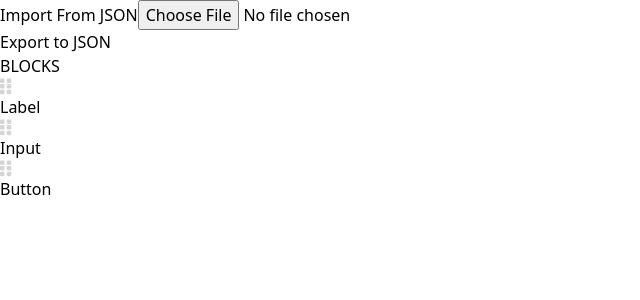
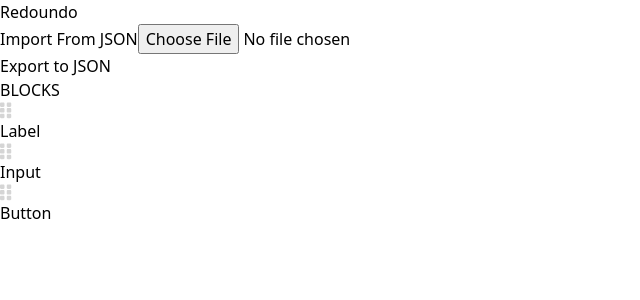
Before and after one commit to KILROY007/Drap-N-Drop-Page-Builder-, a React (Vite) app: page / in a window 1280 px wide. Shown: the top 300 px of the page, without its empty margins (0-640 px from the left). Built offline with nearby package versions, Linux system fonts and the light colour scheme.

Commit message:
undo and redo

```diff
--- a/src/App.tsx
+++ b/src/App.tsx
@@ -14,6 +14,9 @@ function App() {
   const [blockToBeRendered, setBlockToBeRendered] = useLocalStorageState<
     PositionalBlocks[]
   >("blockToBeRendered", []);
+
+  const [poppedElements, setPoppedElements] = useState<PositionalBlocks[]>([]);
+
   const [showModal, setShowModal] = useState<boolean>(false);
   const [modalData, setModalData] = useState<PositionalBlocks>({});
 
@@ -46,6 +49,27 @@ function App() {
       y: 0,
     },
   ];
+
+  const handleUndo = () => {
+    const poppedElement = blockToBeRendered.pop();
+    setPoppedElements((prevValue) => [...prevValue, poppedElement]);
+    setBlockToBeRendered([...blockToBeRendered]);
+  };
+
+  // const handleRedo = () => {
+  //   const lastPopped = poppedElements.slice(-1);
+  //   const updatedPoppedElements = poppedElements.filter((element) => {
+  //     element.id !== lastPopped.id;
+  //   });
+  //   setPoppedElements(updatedPoppedElements);
+  //   setBlockToBeRendered((prevValue) => [...prevValue, ...lastPopped]);
+  // };
+
+  const handleRedoV2 = () => {
+    const elementToBeAdded = poppedElements.pop();
+    setBlockToBeRendered((prevValue) => [...prevValue, elementToBeAdded]);
+    setPoppedElements([...poppedElements]);
+  };
 
   const handleDragEnd = (
     e: DragEvent<HTMLDivElement>,
@@ -119,6 +143,8 @@ function App() {
             />
           ))}
           <div className="flex justify-end gap-4">
+            <button onClick={() => handleRedoV2()}>Redo</button>
+            <button onClick={() => handleUndo()}>undo</button>
             <div>
               <ImportFromJson
                 setFile={(data) => {
@@ -135,7 +161,7 @@ function App() {
             title="BLOCKS"
             handleDragEnd={(e, data) => {
               const newBlock = {
-                id: Date.now() + Math.random(),
+                id: Date.now(),
                 label: data.label,
                 icon: data.icon,
                 fontSize: data.fontSize,
```
